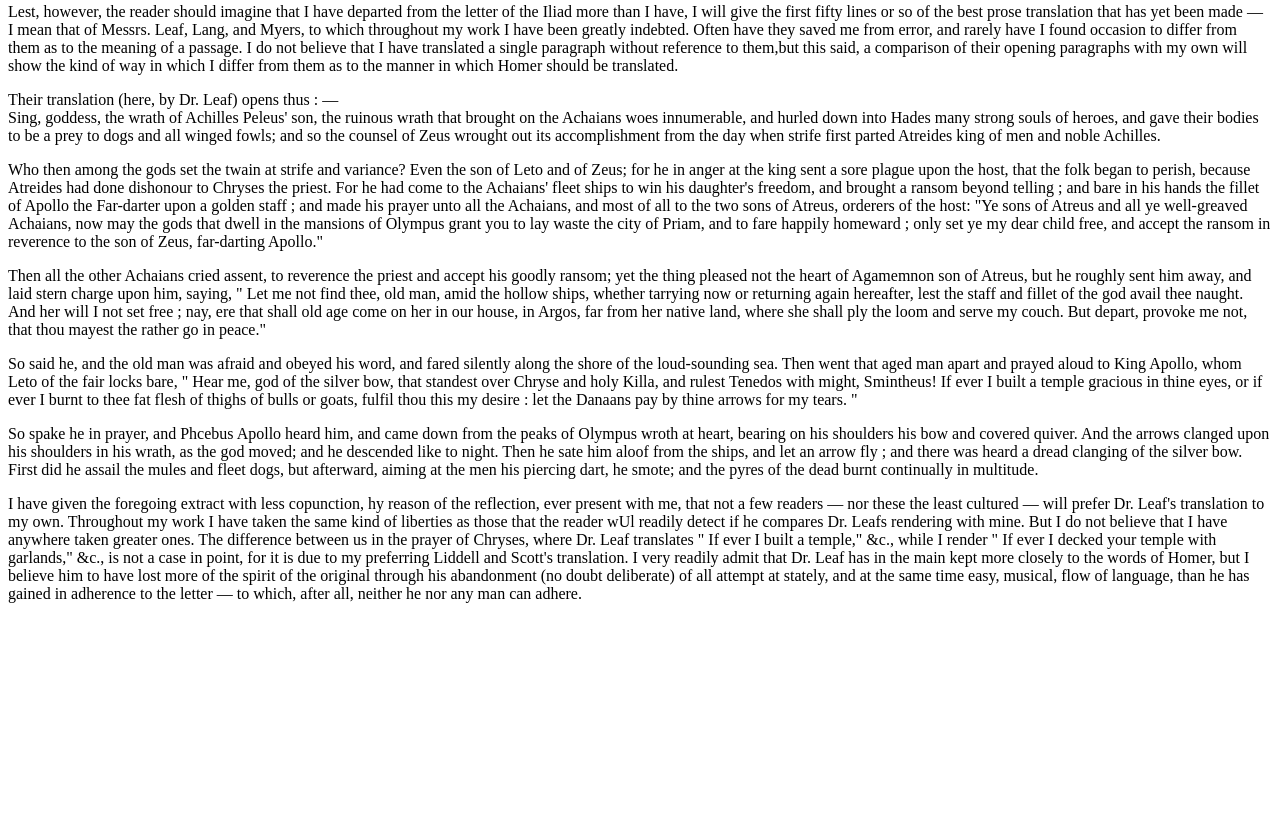
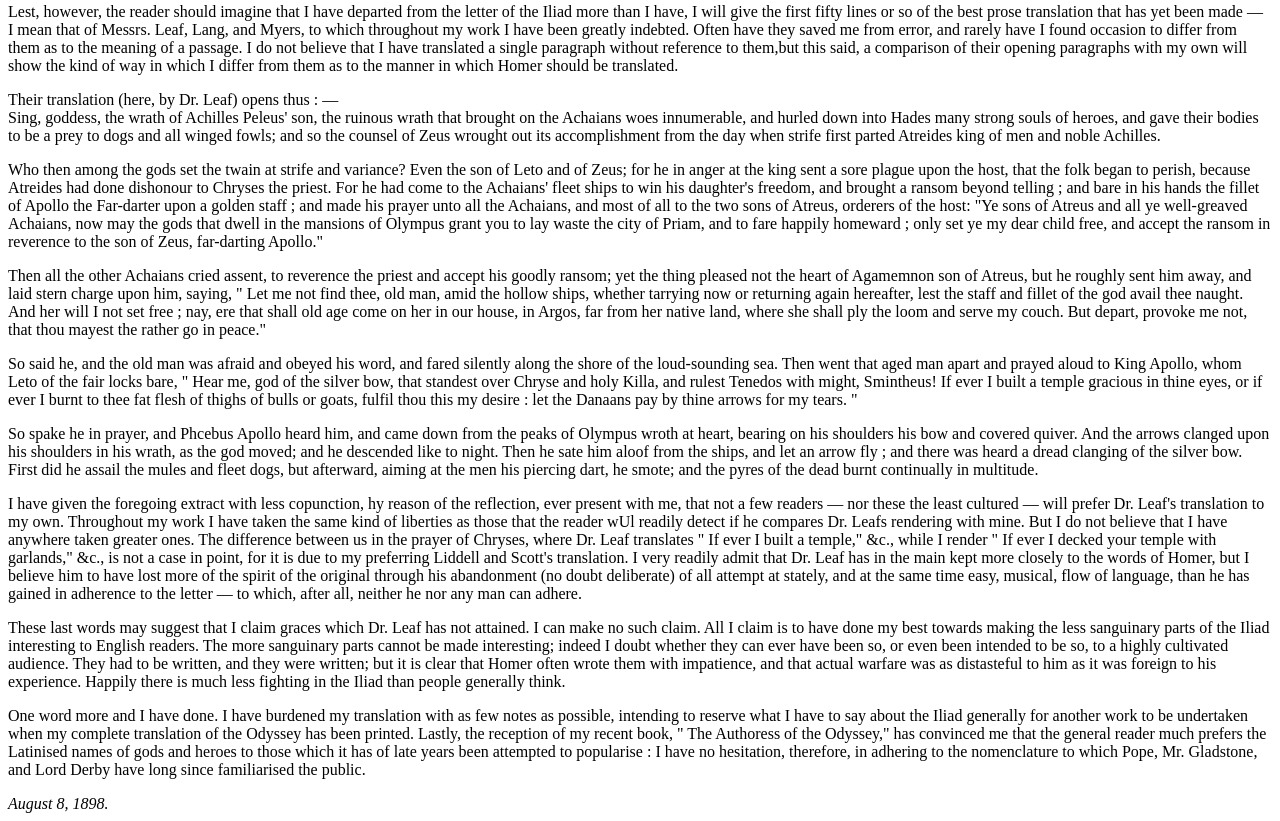
Before and after one commit to Mr-Coxall/Great-Books-of-the-Western-World, a plain HTML site: page Volume-4/The-Iliad/index.html in a window 1280 px wide. Shown: the part 1303-2124 px from the top of the page. Before the commit the page ends 1922 px from the top, so only its background shows below. Drawn offline with Linux system fonts and the light colour scheme.

Commit message:
Enhance commentary on translation and Iliad's themes
Added additional commentary on the translation choices and the nature of the Iliad's content.

```diff
--- a/Volume-4/The-Iliad/index.html
+++ b/Volume-4/The-Iliad/index.html
@@ -100,6 +100,15 @@
       <p>
         I have given the foregoing extract with less copunction, hy reason of the reflection, ever present with me, that not a few readers — nor these the least cultured — will prefer Dr. Leaf's translation to my own. Throughout my work I have taken the same kind of liberties as those that the reader wUl readily detect if he compares Dr. Leafs rendering with mine. But I do not believe that I have anywhere taken greater ones. The difference between us in the prayer of Chryses, where Dr. Leaf translates " If ever I built a temple," &c., while I render " If ever I decked your temple with garlands," &c., is not a case in point, for it is due to my preferring Liddell and Scott's translation. I very readily admit that Dr. Leaf has in the main kept more closely to the words of Homer, but I believe him to have lost more of the spirit of the original through his abandonment (no doubt deliberate) of all attempt at stately, and at the same time easy, musical, flow of language, than he has gained in adherence to the letter — to which, after all, neither he nor any man can adhere.
       </p>
+      <p>
+        These last words may suggest that I claim graces which Dr. Leaf has not attained. I can make no such claim. All I claim is to have done my best towards making the less sanguinary parts of the Iliad interesting to English readers. The more sanguinary parts cannot be made interesting; indeed I doubt whether they can ever have been so, or even been intended to be so, to a highly cultivated audience. They had to be written, and they were written; but it is clear that Homer often wrote them with impatience, and that actual warfare was as distasteful to him as it was foreign to his experience. Happily there is much less fighting in the Iliad than people generally think.
+      </p>
+      <p>
+        One word more and I have done. I have burdened my translation with as few notes as possible, intending to reserve what I have to say about the Iliad generally for another work to be undertaken when my complete translation of the Odyssey has been printed. Lastly, the reception of my recent book, " The Authoress of the Odyssey," has convinced me that the general reader much prefers the Latinised names of gods and heroes to those which it has of late years been attempted to popularise : I have no hesitation, therefore, in adhering to the nomenclature to which Pope, Mr. Gladstone, and Lord Derby have long since familiarised the public.
+      </p>
+      <i>
+        August 8, 1898.
+      </i>
     </div>
   </body>
 </html>
```
